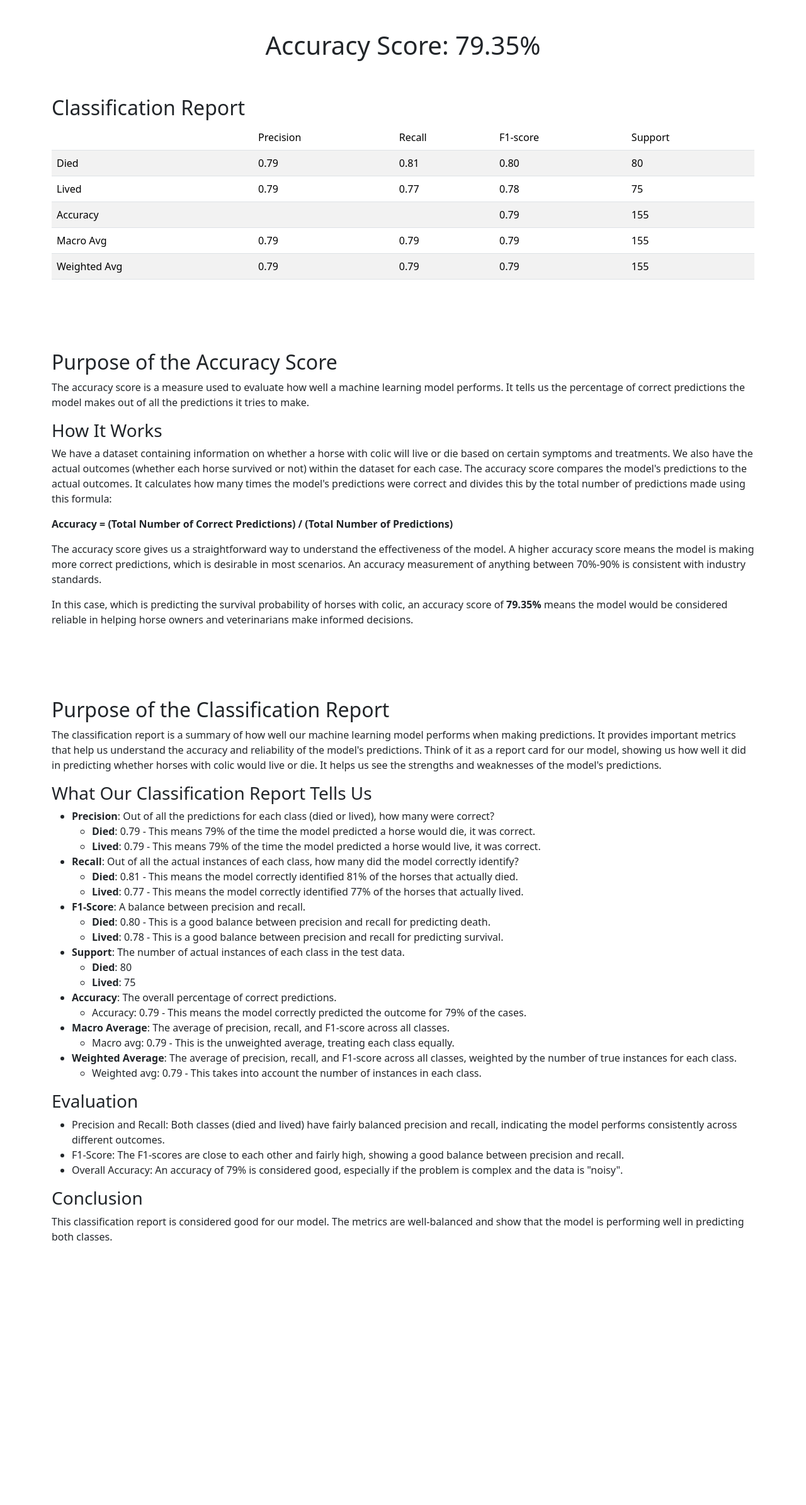
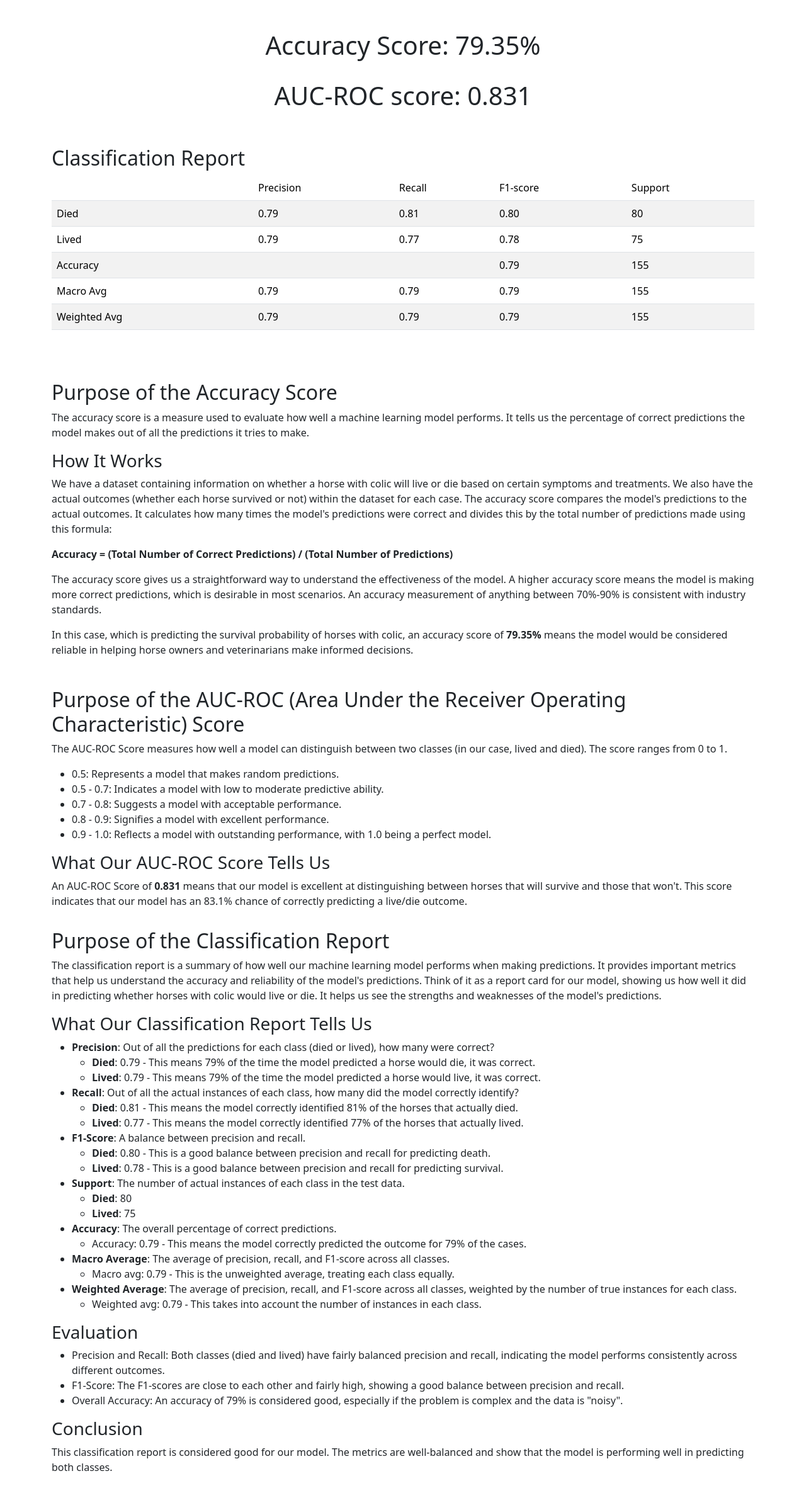
Before and after one commit to thekenpoist/machine-learning, a Flask app: page /accuracy_report in a window 1280 px wide. Shown: the part 104-2494 px from the top of the page at 63% size. Before the commit the page ends 2074 px from the top, so only its background shows below. Run offline with Flask 3, Linux system fonts and the light colour scheme.

Commit message:
Added AUC-ROC score to Accuracy.py

```diff
--- a/AccuracyReport.py
+++ b/AccuracyReport.py
@@ -1,15 +1,19 @@
 from sklearn.metrics import accuracy_score, classification_report
+from sklearn.metrics import roc_auc_score
 from flask import render_template
 
 
+
 # Accuracy report function
-def accuracy_report(y_val_encoded, y_pred, label_encoder):
+def accuracy_report(y_val_encoded, y_pred, label_encoder, model, X_val_encoded):
 
-    # Calculate the accuracy score
-    # and generate the classification report
+    # Calculate the accuracy score, generate the classification report
+    # and calculate the AUC-ROC curve
     accuracy = str(round(accuracy_score(y_val_encoded, y_pred) * 100, 2))
     class_report = classification_report(y_val_encoded, y_pred, target_names=label_encoder.classes_)
     class_report_lst = class_report.split()
     class_report_lst = [report.capitalize() if not report.isdigit() else report for report in class_report_lst]
+    y_pred_proba = model.predict_proba(X_val_encoded)[:, 1]
+    roc_auc = roc_auc_score(y_val_encoded, y_pred_proba)
 
-    return render_template('accuracy.html', accuracy=accuracy, class_report=class_report_lst)
+    return render_template('accuracy.html', accuracy=accuracy, class_report=class_report_lst, roc_auc=round(roc_auc, 3))
--- a/Main.py
+++ b/Main.py
@@ -37,7 +37,7 @@ def index():
 @app.route('/accuracy_report')
 def accuracy_report_route():
 
-    return accuracy_report(y_val_encoded, y_pred, label_encoder)
+    return accuracy_report(y_val_encoded, y_pred, label_encoder, model, X_val_encoded)
 
 
 # Confusion matrix route
--- a/templates/accuracy.html
+++ b/templates/accuracy.html
@@ -6,6 +6,9 @@
     <div class="container">
         <div class="text-center">
             <h1>Accuracy Score: {{ accuracy }}%</h1><br>
+        </div>
+        <div class="text-center">
+            <h1>AUC-ROC score: {{ roc_auc }}</h1><br>
         </div>
         <div class="mt-4">
             <h2>Classification Report</h2>
@@ -58,9 +61,10 @@
                 </tbody>
             </table>
         </div>
+
     </div>
 </section>
-<section class="p-5">
+<section class="p-3">
     <div class="container">
         <h2>Purpose of the Accuracy Score</h2>
         <p>
@@ -79,8 +83,25 @@
         </p>
     </div>
 </section>
-
-<section class="p-5">
+<section class="p-3">
+    <div class="container content-section">
+        <h2>Purpose of the AUC-ROC (Area Under the Receiver Operating Characteristic) Score</h2>
+        <p>
+            The AUC-ROC Score measures how well a model can distinguish between two classes (in our case, lived and died). The score ranges from 0 to 1.
+            <ul>
+                <li>0.5: Represents a model that makes random predictions.</li>
+                <li>0.5 - 0.7: Indicates a model with low to moderate predictive ability.</li>
+                <li>0.7 - 0.8: Suggests a model with acceptable performance.</li>
+                <li>0.8 - 0.9: Signifies a model with excellent performance.</li>
+                <li>0.9 - 1.0: Reflects a model with outstanding performance, with 1.0 being a perfect model.</li>
+            </ul>
+        </p>
+        <h3>What Our AUC-ROC Score Tells Us</h3>
+        <p>
+            An AUC-ROC Score of <strong>{{ roc_auc }}</strong> means that our model is excellent at distinguishing between horses that will survive and those that won't. This score indicates that our model has an 83.1% chance of correctly predicting a live/die outcome.
+        </p>
+    </div>
+<section class="p-3">
     <div class="container">
         <h2>Purpose of the Classification Report</h2>
         <p>
```
Also changed, not shown: static/images/feature_importances.png (added).
